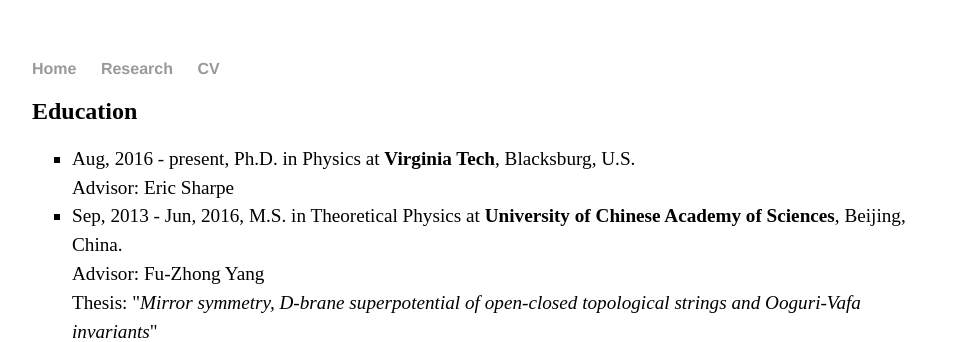
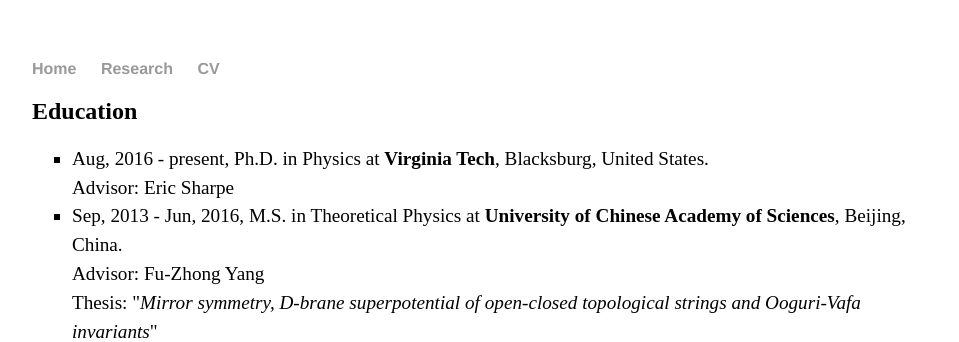
Before and after one commit to hhzou/hhzou.github.io, a Jekyll site: the page built from cv/index.html, in a window 1280 px wide. Shown: the top 342 px of the page, without its empty margins (160-1119 px from the left). Built offline with Jekyll 4.4.1, drawn with Linux system fonts in a browser that asks for light colours.

Commit message:
Update index.html

```diff
--- a/cv/index.html
+++ b/cv/index.html
@@ -5,7 +5,7 @@ title: CV of Hao Zou
 <div class="cv">
 	<h2> Education </h2>
 	<ul style="font-size:1.2em; line-height: 150%; list-style-type: square">
-		<li>Aug, 2016 - present, Ph.D. in Physics at <strong>Virginia Tech</strong>, Blacksburg, U.S. <br> Advisor: Eric Sharpe </li>
+		<li>Aug, 2016 - present, Ph.D. in Physics at <strong>Virginia Tech</strong>, Blacksburg, United States.<br> Advisor: Eric Sharpe </li>
 		<li>Sep, 2013 - Jun, 2016, M.S. in Theoretical Physics at <strong>University of Chinese Academy of Sciences</strong>, Beijing, China. <br> Advisor: Fu-Zhong Yang
 		<br> Thesis: "<i>Mirror symmetry, D-brane superpotential of open-closed topological strings and Ooguri-Vafa invariants</i>"</li>
 		<li>Sep, 2009 - Jun, 2013, B.S. in Applied Physics at <strong>Nanjing University of Science and Technology</strong>, Nanjing, China.</li>
```
